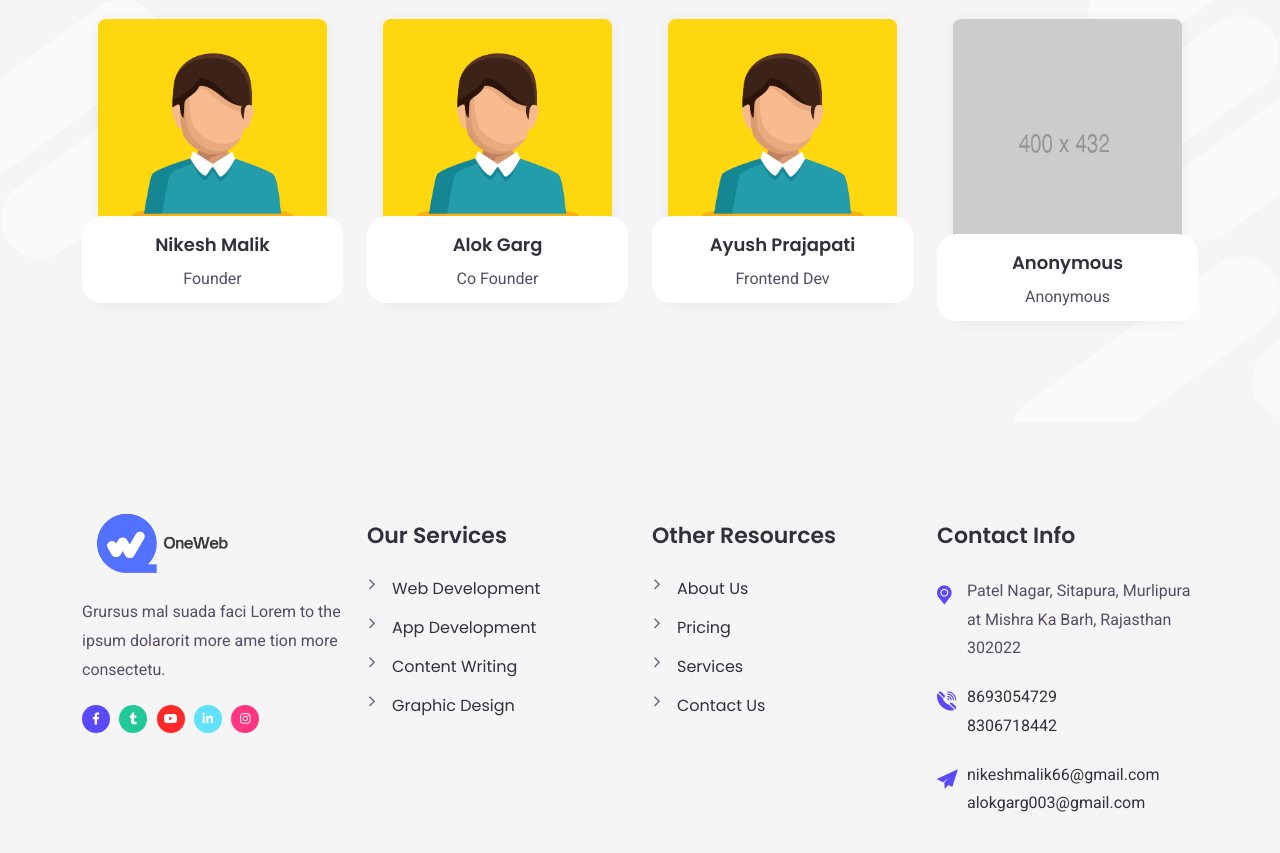
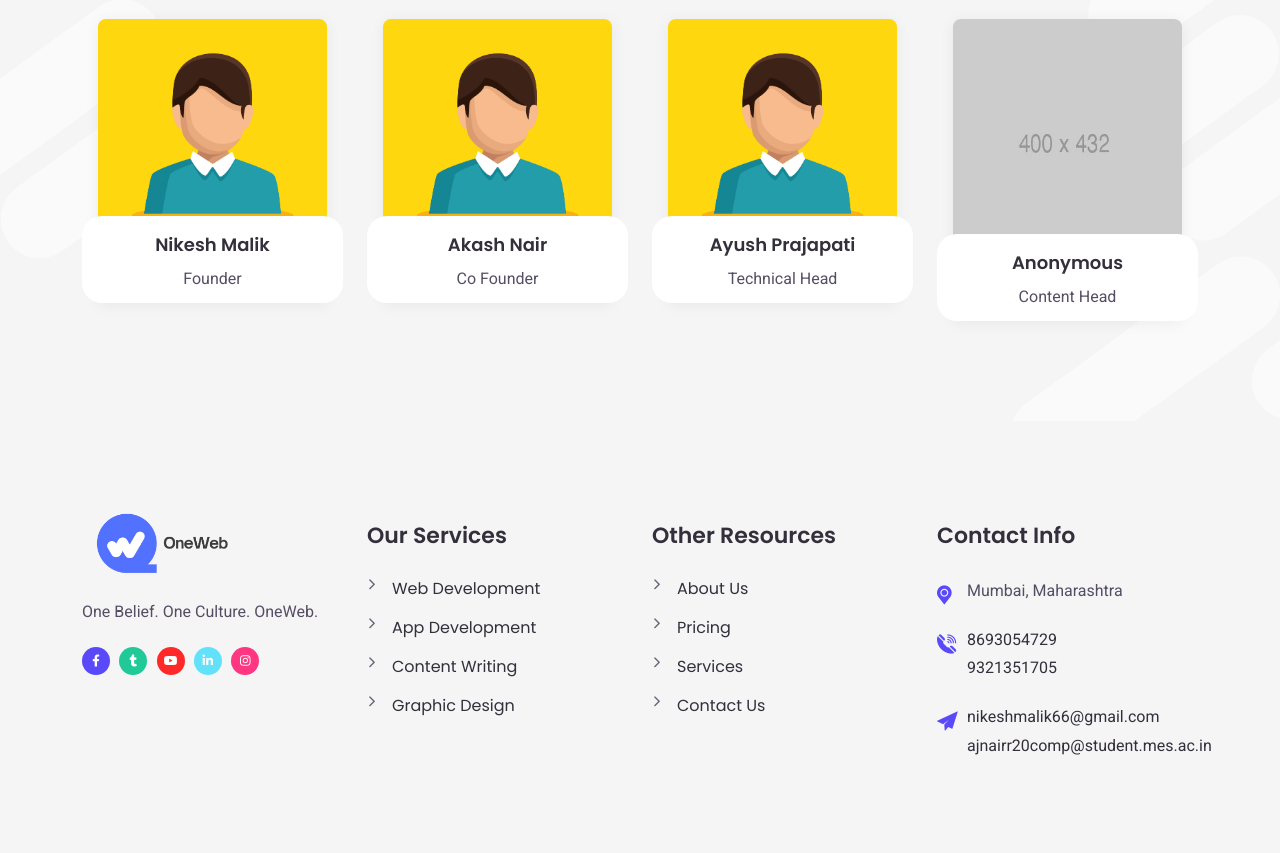
Before and after one commit to ayush-prajapati01/Project1.1, a plain HTML site: page team.html in a window 1280 px wide. Shown: the part 742-1595 px from the top of the page. Drawn offline with Linux system fonts and the light colour scheme; files whose address does not match are found by name.

Commit message:
Minute Changes

```diff
--- a/team.html
+++ b/team.html
@@ -179,7 +179,7 @@
                         </div>
                         <div class="team-content">
                             <h5>
-                                <a href="#">Alok Garg</a>
+                                <a href="#">Akash Nair</a>
                             </h5>
                             <p class="mb-2">Co Founder</p>
                             <div class="social-link">
@@ -211,7 +211,7 @@
                                 <h5>
                                     <a href="#">Ayush Prajapati</a>
                                 </h5>
-                                <p class="mb-2">Frontend Dev</p>
+                                <p class="mb-2">Technical Head</p>
                                 <div class="social-link">
                                     <a href="#" class="bg-success" target="_blank"><i class="fab fa-tumblr"></i></a>
                                     <a href="#" class="bg-info" target="_blank"><i class="fab fa-linkedin-in"></i></a>
@@ -230,7 +230,7 @@
                                 <h5>
                                     <a href="#">Anonymous</a>
                                 </h5>
-                                <p class="mb-2">Anonymous</p>
+                                <p class="mb-2">Content Head</p>
                                 <div class="social-link">
                                     <a href="#" class="bg-success" target="_blank"><i class="fab fa-tumblr"></i></a>
                                     <a href="#" class="bg-info" target="_blank"><i class="fab fa-linkedin-in"></i></a>
@@ -256,7 +256,7 @@
                                     <img src="assets/img/mylogo/OneWeb (1185 × 500 px).png" alt="" style="width: 160px;">
                                 </a>
                             </div>
-                            <p>Grursus mal suada faci Lorem to the ipsum dolarorit more ame tion more consectetu.</p>
+                            <p>One Belief. One Culture. OneWeb.</p>
                             <div class="social-link">
                                 <a href="#" class="bg-tertiary" target="_blank">
                                     <i class="fab fa-facebook-f"></i>
@@ -319,7 +319,7 @@
                             <h5>Contact info</h5>
                             <div class="contact-info">
                                 <i class="envy envy-pin"></i>
-                                <p>Patel Nagar, Sitapura, Murlipura at Mishra Ka Barh, Rajasthan 302022</p>
+                                <p>Mumbai, Maharashtra</p>
                             </div>
                             <div class="contact-info">
                                 <i class="envy envy-call"></i>
@@ -328,7 +328,7 @@
                                 </p>
                                 <br>
                                 <p>
-                                    <a href="tel:8306718442">8306718442</a>
+                                    <a href="tel:9321351705">9321351705</a>
                                 </p>
                             </div>
                             <div class="contact-info">
@@ -338,7 +338,7 @@
                                 </p>
                                 <br>
                                 <p>
-                                    <a href="mailTo:alokgarg003@gmail.com">alokgarg003@gmail.com</a>
+                                    <a href="mailTo:ajnairr20comp@student.mes.ac.in">ajnairr20comp@student.mes.ac.in</a>
                                 </p>
                             </div>
                         </div>
```
Also changed, not shown: about.html (+7 -7 lines), contact.html (+8 -10 lines), faq.html (+4 -4 lines), index.html (+9 -9 lines), pricing.html (+4 -4 lines), privacy-policy.html (+9 -3 lines), service-details.html (+4 -4 lines), services.html (+4 -4 lines), sign-in.html (+4 -4 lines), sign-up.html (+4 -4 lines), terms-condition.html (+4 -4 lines), testimonials.html (+4 -4 lines).
